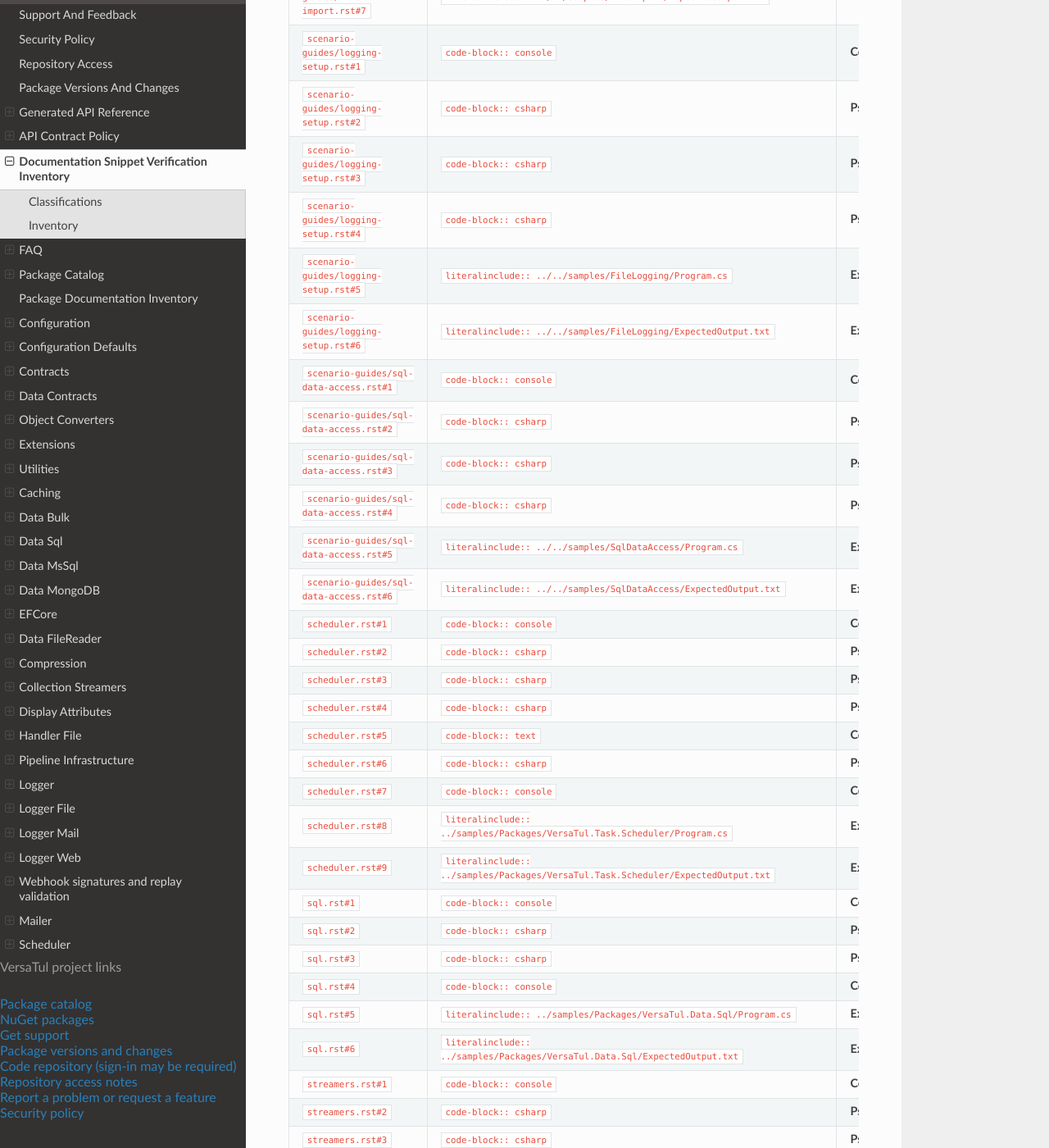
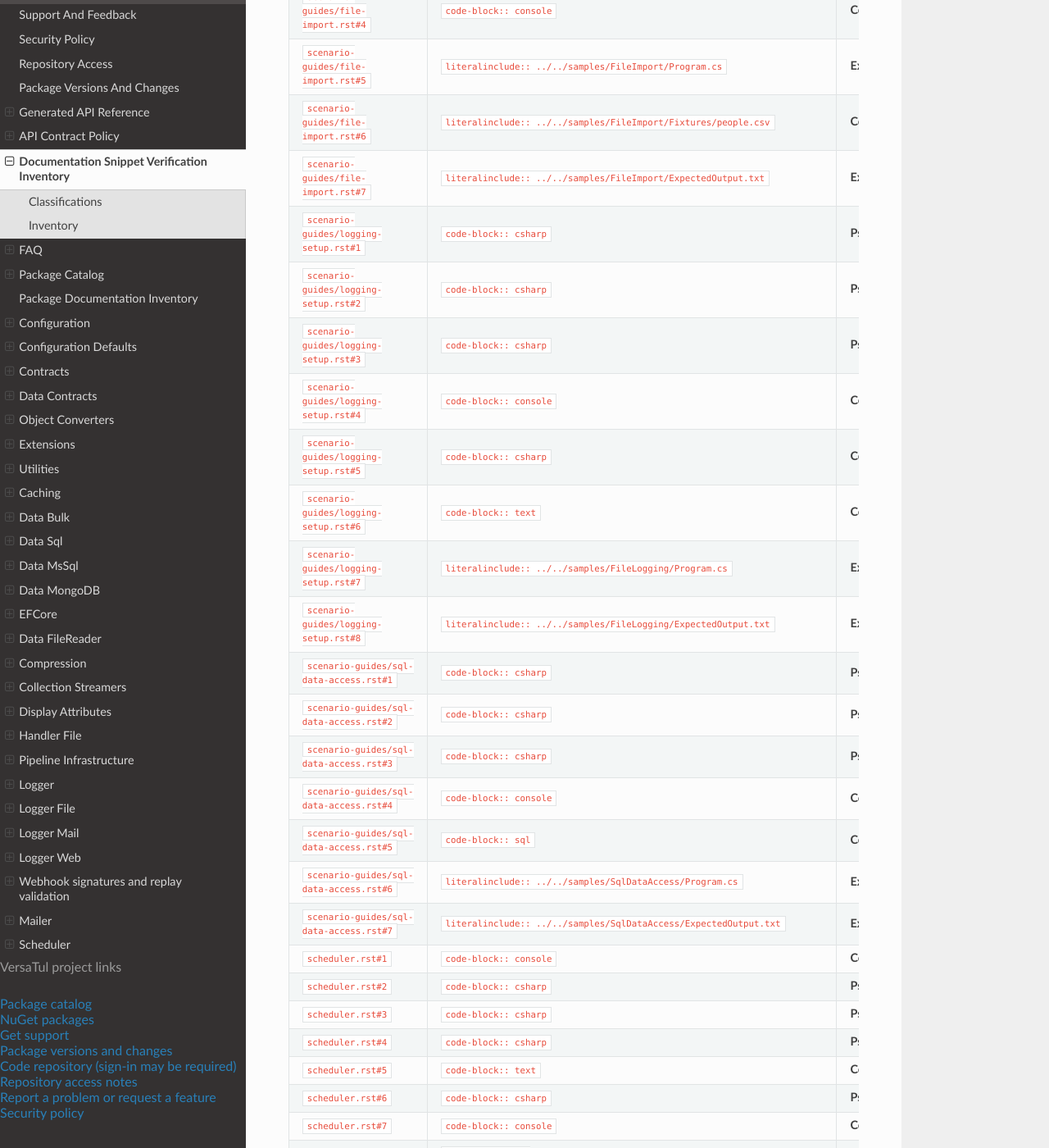
Before and after one commit to BjornWilliams/DocsVersaTul, a Sphinx documentation site: the page built from docs/source/snippet-inventory.rst, in a window 1280 px wide and 1400 px high, scrolled down 7745 px. Shown: the whole window at 82% size. Built offline with Sphinx 7.4.7 and the Read the Docs theme 3.1.0, drawn with Linux system fonts in a browser that asks for light colours; some of the changed text lies outside the part shown.

Commit message:
Tighten scenario guide navigation and inventory
Fixes AB#3115

Fixes AB#3108

AB#3110

```diff
--- a/docs/source/snippet-inventory.rst
+++ b/docs/source/snippet-inventory.rst
@@ -276,6 +276,18 @@
      - ``literalinclude:: ../samples/Packages/VersaTul.Display.Attributes/ExpectedOutput.txt``
      - **Executed**
      - Compared with stdout from the canonical package README sample after it is built and run for every supported framework.
+   * - ``dotnet-10-upgrade.rst#1``
+     - ``code-block:: console``
+     - **Configuration-only**
+     - SDK and runtime inspection commands; not compiled as C# source.
+   * - ``dotnet-10-upgrade.rst#2``
+     - ``code-block:: xml``
+     - **Configuration-only**
+     - Target-framework configuration snippet; not compiled as C# source.
+   * - ``dotnet-10-upgrade.rst#3``
+     - ``code-block:: console``
+     - **Configuration-only**
+     - Standard restore, build, and test commands; not compiled as C# source.
    * - ``efcore.rst#1``
      - ``code-block:: console``
      - **Configuration-only**
@@ -645,9 +657,9 @@
      - **Executed**
      - Compared with stdout from the canonical package README sample after it is built and run for every supported framework.
    * - ``scenario-guides/data-export.rst#1``
-     - ``code-block:: console``
-     - **Configuration-only**
-     - Command, fixture data, or static text/output; not compiled as C# source.
+     - ``code-block:: csharp``
+     - **Pseudocode**
+     - Illustrative C# API fragment; intentionally not independently compiled or run.
    * - ``scenario-guides/data-export.rst#2``
      - ``code-block:: csharp``
      - **Pseudocode**
@@ -657,21 +669,25 @@
      - **Pseudocode**
      - Illustrative C# API fragment; intentionally not independently compiled or run.
    * - ``scenario-guides/data-export.rst#4``
+     - ``code-block:: console``
+     - **Configuration-only**
+     - Command, fixture data, or static text/output; not compiled as C# source.
+   * - ``scenario-guides/data-export.rst#5``
      - ``code-block:: csharp``
-     - **Pseudocode**
-     - Illustrative C# API fragment; intentionally not independently compiled or run.
-   * - ``scenario-guides/data-export.rst#5``
+     - **Configuration-only**
+     - Object initializer fixture matches the canonical DataExport sample input; the sample output is checked on each supported TFM.
+   * - ``scenario-guides/data-export.rst#6``
      - ``literalinclude:: ../../samples/DataExport/Program.cs``
      - **Executed**
      - Canonical sample project is built and run on all directly supported TFMs; expected stdout is checked.
-   * - ``scenario-guides/data-export.rst#6``
+   * - ``scenario-guides/data-export.rst#7``
      - ``literalinclude:: ../../samples/DataExport/ExpectedOutput.txt``
      - **Executed**
      - Compared with the corresponding executed sample stdout on all directly supported TFMs.
    * - ``scenario-guides/file-import.rst#1``
-     - ``code-block:: console``
-     - **Configuration-only**
-     - Command, fixture data, or static text/output; not compiled as C# source.
+     - ``code-block:: csharp``
+     - **Pseudocode**
+     - Illustrative C# API fragment; intentionally not independently compiled or run.
    * - ``scenario-guides/file-import.rst#2``
      - ``code-block:: csharp``
      - **Pseudocode**
@@ -681,9 +697,9 @@
      - **Pseudocode**
      - Illustrative C# API fragment; intentionally not independently compiled or run.
    * - ``scenario-guides/file-import.rst#4``
-     - ``code-block:: csharp``
-     - **Pseudocode**
-     - Illustrative C# API fragment; intentionally not independently compiled or run.
+     - ``code-block:: console``
+     - **Configuration-only**
+     - Command, fixture data, or static text/output; not compiled as C# source.
    * - ``scenario-guides/file-import.rst#5``
      - ``literalinclude:: ../../samples/FileImport/Program.cs``
      - **Executed**
@@ -697,9 +713,9 @@
      - **Executed**
      - Compared with the corresponding executed sample stdout on all directly supported TFMs.
    * - ``scenario-guides/logging-setup.rst#1``
-     - ``code-block:: console``
-     - **Configuration-only**
-     - Command, fixture data, or static text/output; not compiled as C# source.
+     - ``code-block:: csharp``
+     - **Pseudocode**
+     - Illustrative C# API fragment; intentionally not independently compiled or run.
    * - ``scenario-guides/logging-setup.rst#2``
      - ``code-block:: csharp``
      - **Pseudocode**
@@ -709,21 +725,29 @@
      - **Pseudocode**
      - Illustrative C# API fragment; intentionally not independently compiled or run.
    * - ``scenario-guides/logging-setup.rst#4``
+     - ``code-block:: console``
+     - **Configuration-only**
+     - Command, fixture data, or static text/output; not compiled as C# source.
+   * - ``scenario-guides/logging-setup.rst#5``
      - ``code-block:: csharp``
-     - **Pseudocode**
-     - Illustrative C# API fragment; intentionally not independently compiled or run.
-   * - ``scenario-guides/logging-setup.rst#5``
+     - **Configuration-only**
+     - Log event fixture matches the canonical FileLogging sample input; the sample output is checked on each supported TFM.
+   * - ``scenario-guides/logging-setup.rst#6``
+     - ``code-block:: text``
+     - **Configuration-only**
+     - Stable log fields asserted by the canonical FileLogging sample; the sample output is checked on each supported TFM.
+   * - ``scenario-guides/logging-setup.rst#7``
      - ``literalinclude:: ../../samples/FileLogging/Program.cs``
      - **Executed**
      - Canonical sample project is built and run on all directly supported TFMs; expected stdout is checked.
-   * - ``scenario-guides/logging-setup.rst#6``
+   * - ``scenario-guides/logging-setup.rst#8``
      - ``literalinclude:: ../../samples/FileLogging/ExpectedOutput.txt``
      - **Executed**
      - Compared with the corresponding executed sample stdout on all directly supported TFMs.
    * - ``scenario-guides/sql-data-access.rst#1``
-     - ``code-block:: console``
-     - **Configuration-only**
-     - Command, fixture data, or static text/output; not compiled as C# source.
+     - ``code-block:: csharp``
+     - **Pseudocode**
+     - Illustrative C# API fragment; intentionally not independently compiled or run.
    * - ``scenario-guides/sql-data-access.rst#2``
      - ``code-block:: csharp``
      - **Pseudocode**
@@ -733,14 +757,18 @@
      - **Pseudocode**
      - Illustrative C# API fragment; intentionally not independently compiled or run.
    * - ``scenario-guides/sql-data-access.rst#4``
-     - ``code-block:: csharp``
-     - **Pseudocode**
-     - Illustrative C# API fragment; intentionally not independently compiled or run.
+     - ``code-block:: console``
+     - **Configuration-only**
+     - Command, fixture data, or static text/output; not compiled as C# source.
    * - ``scenario-guides/sql-data-access.rst#5``
+     - ``code-block:: sql``
+     - **Configuration-only**
+     - SQL input fixture matches the commands executed by the canonical SqlDataAccess sample; the sample output is checked on each supported TFM.
+   * - ``scenario-guides/sql-data-access.rst#6``
      - ``literalinclude:: ../../samples/SqlDataAccess/Program.cs``
      - **Executed**
      - Canonical sample project is built and run on all directly supported TFMs; expected stdout is checked.
-   * - ``scenario-guides/sql-data-access.rst#6``
+   * - ``scenario-guides/sql-data-access.rst#7``
      - ``literalinclude:: ../../samples/SqlDataAccess/ExpectedOutput.txt``
      - **Executed**
      - Compared with the corresponding executed sample stdout on all directly supported TFMs.
```
Also changed, not shown: docs/source/scenario-guides/data-export.rst (+6 -14 lines), docs/source/scenario-guides/file-import.rst (+5 -14 lines), docs/source/scenario-guides/logging-setup.rst (+6 -13 lines), docs/source/scenario-guides/sql-data-access.rst (+5 -15 lines), docs/source/snippet-inventory.json.
